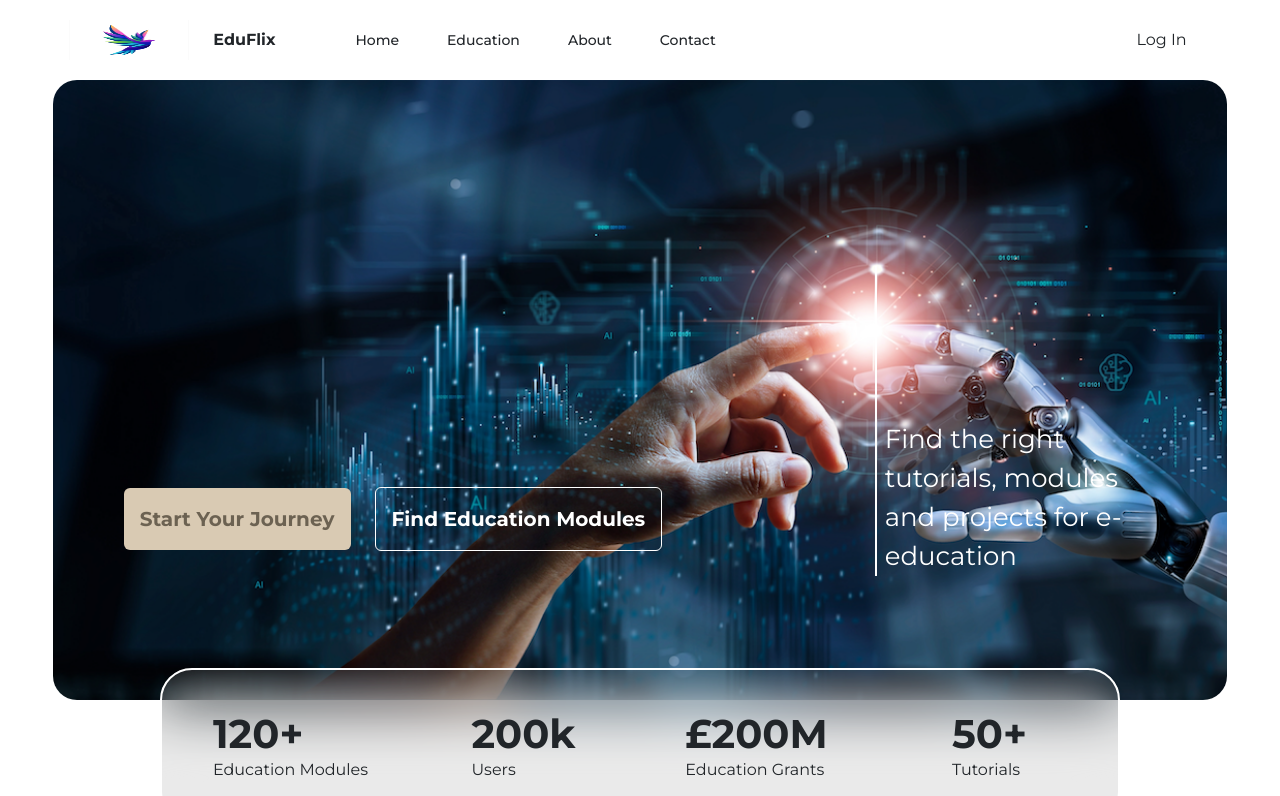
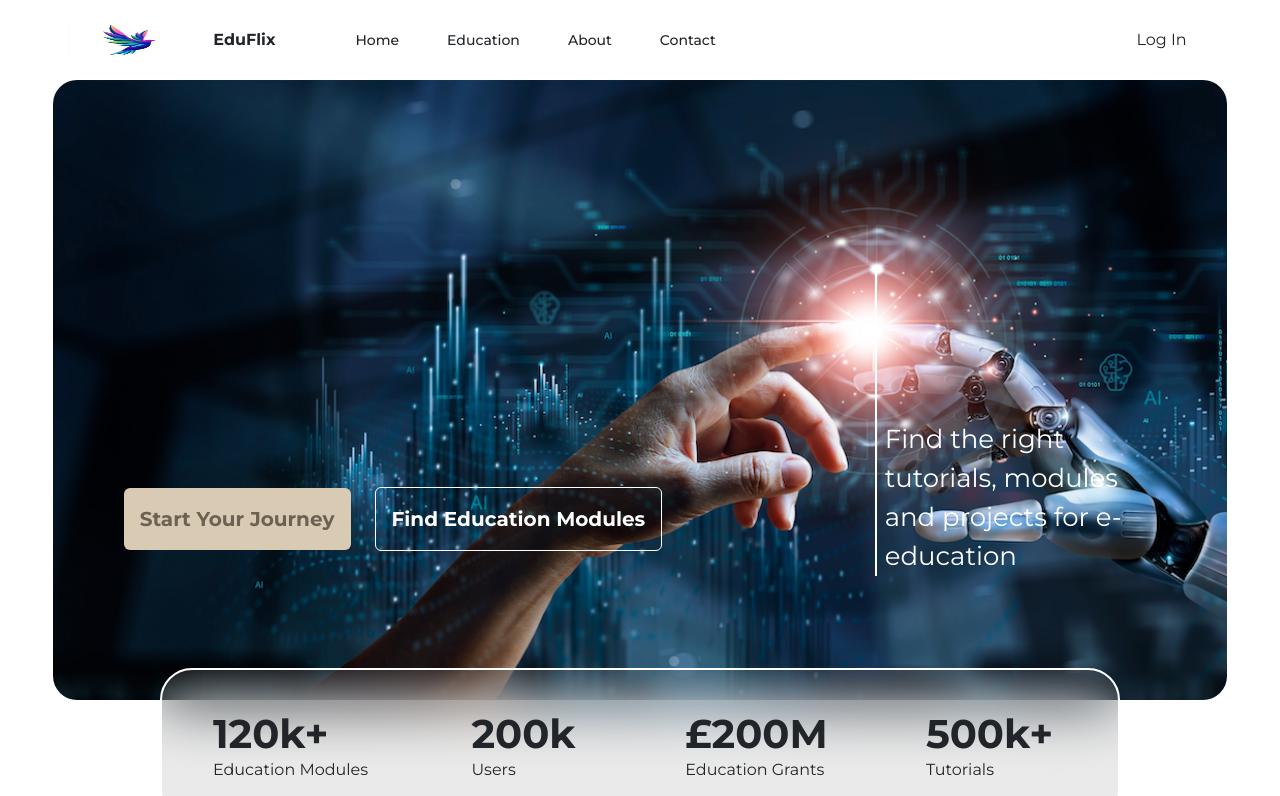
Before and after one commit to YTasheva/EduFlix, a React (Vite) app: page / in a window 1280 px wide. Shown: the top 796 px of the page. Built offline with nearby package versions, Linux system fonts and the light colour scheme.

Commit message:
Update stats numbers in Home/Stats component

```diff
--- a/src/components/Home/Stats.jsx
+++ b/src/components/Home/Stats.jsx
@@ -1,8 +1,10 @@
+import 'bootstrap/dist/css/bootstrap.min.css';
+
 export default function Stats() {
     return (
       <section className="stats_box py-10 grid place-items-center lg:grid-cols-4 grid-cols-2 gap-4 sm:w-9/12 w-11/12 mx-auto -mt-8 px-4">
         <div>
-          <h1 className="md:text-[40px] text-[25px] font-bold">120+</h1>
+          <h1 className="md:text-[40px] text-[25px] font-bold">120k+</h1>
           <p>Education Modules</p>
         </div>
         <div>
@@ -14,7 +16,7 @@ export default function Stats() {
           <p>Education Grants</p>
         </div>
         <div>
-          <h1 className="md:text-[40px] text-[25px] font-bold">50+</h1>
+          <h1 className="md:text-[40px] text-[25px] font-bold">500k+</h1>
           <p>Tutorials</p>
         </div>
       </section>
```
